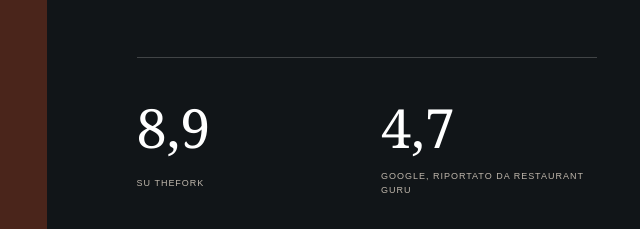
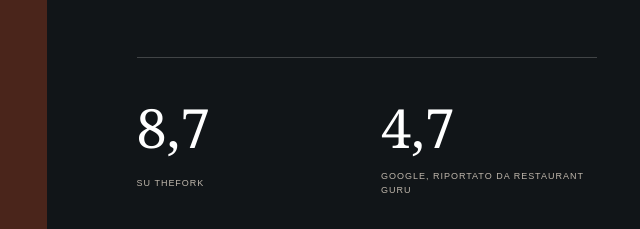
Before and after one commit to manueldipa4561-png/brace-e-mare-demo, a plain HTML site: page index.html in a window 1280 px wide. Shown: the part 3538-3767 px from the top of the page, 593-1233 px from the left. Drawn offline with Linux system fonts and the light colour scheme.

Commit message:
Refresh current TheFork rating

```diff
--- a/index.html
+++ b/index.html
@@ -79,7 +79,7 @@
 
     <section class="chef" id="chef">
       <div class="chef-art reveal" aria-hidden="true"><div class="sun"></div><div class="horizon"></div><div class="coal"></div><div class="fork-line"></div></div>
-      <div class="chef-copy reveal"><span class="section-no light">03 / CUCINA</span><p class="eyebrow">CHEF LUCIANA DI STEFANO</p><h2>Due linguaggi.<br>Una cucina.</h2><p>TheFork indica Luciana Di Stefano alla guida della cucina. La carta mette insieme arrosticini e piatti di mare, con opzioni senza glutine dichiarate sulla piattaforma.</p><div class="stats"><div><strong>8,9</strong><span>su TheFork</span></div><div><strong>4,7</strong><span>Google, riportato da Restaurant Guru</span></div></div></div>
+      <div class="chef-copy reveal"><span class="section-no light">03 / CUCINA</span><p class="eyebrow">CHEF LUCIANA DI STEFANO</p><h2>Due linguaggi.<br>Una cucina.</h2><p>TheFork indica Luciana Di Stefano alla guida della cucina. La carta mette insieme arrosticini e piatti di mare, con opzioni senza glutine dichiarate sulla piattaforma.</p><div class="stats"><div><strong>8,7</strong><span>su TheFork</span></div><div><strong>4,7</strong><span>Google, riportato da Restaurant Guru</span></div></div></div>
     </section>
 
     <section class="experience">
```
